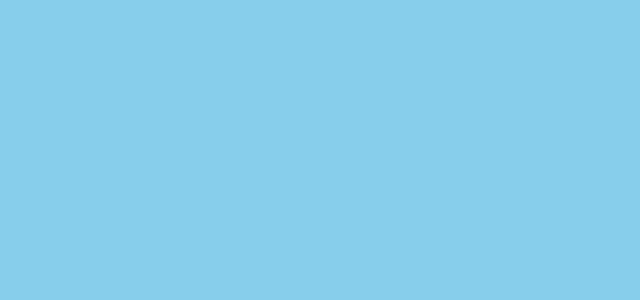
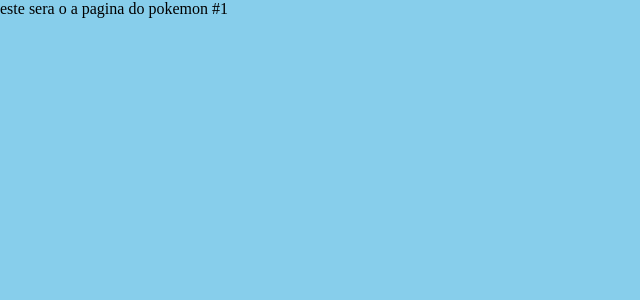
Before and after one commit to Aleyucra74/pokedex, a React (Create React App) app: page /1 in a window 1280 px wide. Shown: the top 300 px of the page, without its empty margins (0-640 px from the left). Built offline with nearby package versions, Linux system fonts and the light colour scheme.

Commit message:
trazendo o id do pokemon pela url

```diff
--- a/src/App.js
+++ b/src/App.js
@@ -7,7 +7,7 @@ function App() {
   return (
     <Switch>
       <Route exact path="/" render={(props) => <Pokedex {...props} />} />
-      <Route exact path="/pokemonId" render={(props) => <Pokemon {...props} />} />
+      <Route exact path="/:pokemonId" render={(props) => <Pokemon {...props} />} />
     </Switch>
   );
 }
--- a/src/Pokemon.js
+++ b/src/Pokemon.js
@@ -1,7 +1,11 @@
 import React from 'react';
 
-const Pokemon = () => {
-    return <div> este sera o pokemon</div>
+const Pokemon = (props) => {
+    const { match } = props;
+    const { params } = match;
+    const { pokemonId } = params;
+
+    return <div>{`este sera o a pagina do pokemon #${pokemonId}`}</div>
 };
 
 export default Pokemon;
```
